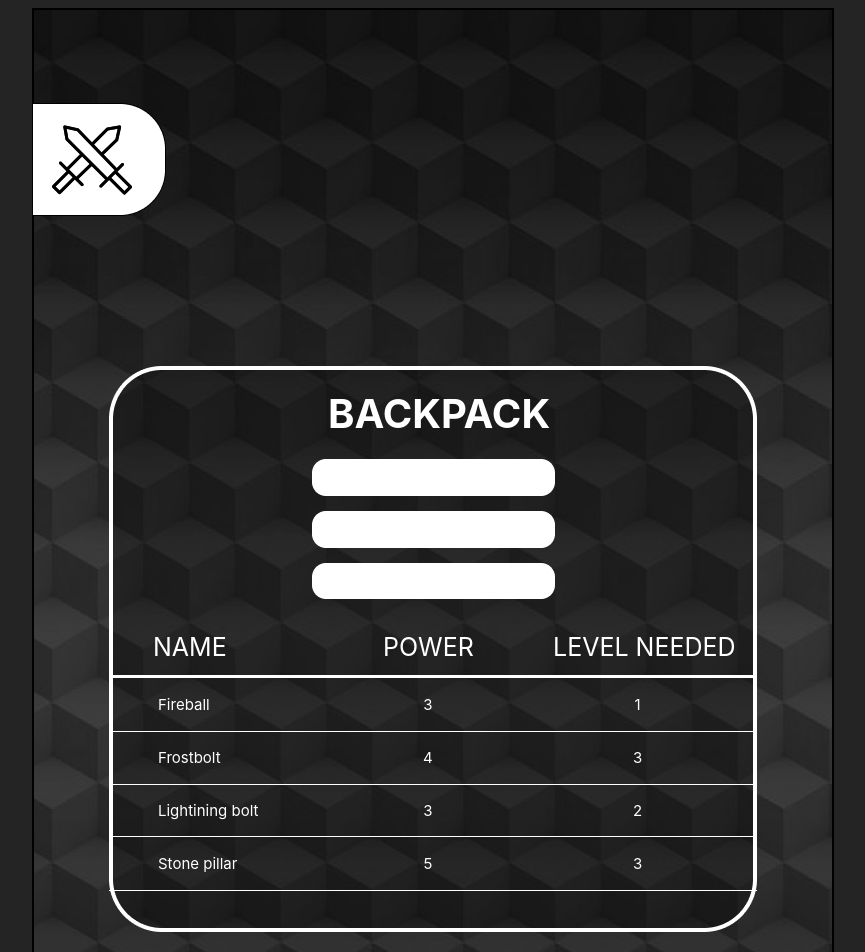
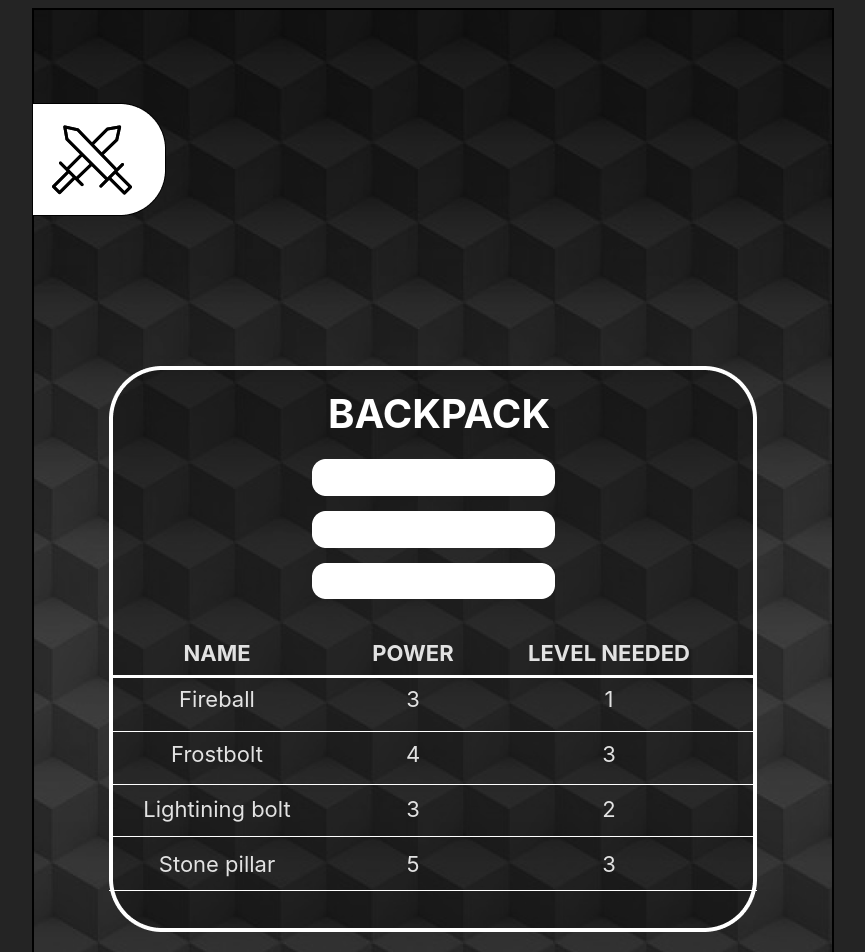
Before and after one commit to CapybaraWithANuke/Battle-Arena, a Vue app: page /backpack in a window 1280 px wide. Shown: the top 952 px of the page, without its empty margins (208-1073 px from the left). Built offline with nearby package versions, Linux system fonts and the light colour scheme.

Commit message:
visual changes

```diff
--- a/package.json
+++ b/package.json
@@ -10,13 +10,10 @@
   },
   "dependencies": {
     "vue": "^3.3.4",
-    "vue-router": "^4.2.5",
-    "vue3-easy-data-table": "^1.5.47",
-    "vue3-easy-table": "^1.4.1"
+    "vue-router": "^4.2.5"
   },
   "devDependencies": {
     "@vitejs/plugin-vue": "^4.2.3",
-    "sass": "^1.69.5",
     "vite": "^4.4.5"
   }
 }
--- a/src/App.vue
+++ b/src/App.vue
@@ -1,5 +1,15 @@
 <script setup>
 import { RouterLink, RouterView } from 'vue-router'
+</script>
+
+<script>
+export default {
+  data() {
+    return {
+      token: ""
+    }
+  }
+}
 </script>
 
 <template>
--- a/src/components/Backpack.vue
+++ b/src/components/Backpack.vue
@@ -1,32 +1,106 @@
-<script setup>
+<script>
+export default {
+  data() {
+    return {
+      ability1: "",
+      ability2: "",
+      ability3: "",
+      turn: 0
+    }
+  },
+  methods: {
+    selectAbility(name) {
+
+      if (this.turn == 0 || this.turn == 3) {
+        document.getElementById("label1").innerHTML = name;
+        this.turn = 0;
+      }
+      else if (this.turn == 1) {
+        document.getElementById("label2").innerHTML = name;
+      }
+      else if (this.turn == 2) {
+        document.getElementById("label3").innerHTML = name;
+      }
+
+      ++this.turn;
+
+
+
+      console.log("Ability 1: " + this.ability1);
+      console.log("Ability 2: " + this.ability2);
+      console.log("Ability 3: " + this.ability3);
+
+    },
+    getData() {
+      fetch('https://balandrau.salle.url.edu/i3/players/attacks', {
+        header: {
+          "Bearer": this.$root.token
+        }
+      }).then(response => {
+        return response.json();
+      })
+      .then(attacks => {
+        console.log(attacks.attack_id)
+      })
+    }
+  }
+}
 
 </script>
 
 <template>
     <div class="Screen">
         <RouterLink to="/menuMv"> <img class="HomeLogo" src="..\assets\images\HomeLogo.png"> </RouterLink>
+
         <label class="backpack-text"><strong>BACKPACK</strong></label>
-        <label class="name-text">NAME</label><label class="power-text">POWER</label><label class="level-text">LEVEL NEEDED</label>
-        <div class="column-name">
-            <label class="table-cell">Fireball</label>
-            <label class="table-cell">Frostbolt</label>
-            <label class="table-cell">Lightining bolt</label>
-            <label class="table-cell">Stone pillar</label>
-        </div>
 
-        <div class="column-power">
-            <label class="table-cell">3</label>
-            <label class="table-cell">4</label>
-            <label class="table-cell">3</label>
-            <label class="table-cell">5</label>
-        </div>
+        <table class="table-abilities">
+          <tbody>
+            <tr>
+              <td class="td-abilities" id="label1"></td>
+            </tr>
+            <tr>
+              <td class="td-abilities" id="label2"></td>
+            </tr>
+            <tr>
+              <td class="td-abilities" id="label3"></td>
+            </tr>
+          </tbody>
+        </table>
 
-        <div class="column-level">
-            <label class="table-cell">1</label>
-            <label class="table-cell">3</label>
-            <label class="table-cell">2</label>
-            <label class="table-cell">3</label>
-        </div>
+
+        <table>
+          <thead>
+            <tr>
+              <th>NAME</th>
+              <th>POWER</th>
+              <th>LEVEL NEEDED</th>
+            </tr>
+          </thead>
+          <tbody>
+            <tr>
+              <td v-on:click="selectAbility('Fireball')">Fireball</td>
+              <td>3</td>
+              <td>1</td>
+            </tr>
+            <tr>
+              <td v-on:click="selectAbility('Frostbolt')">Frostbolt</td>
+              <td>4</td>
+              <td>3</td>
+            </tr>
+            <tr>
+              <td v-on:click="selectAbility('Lightning bolt')">Lightining bolt</td>
+              <td>3</td>
+              <td>2</td>
+            </tr>
+            <tr>
+              <td v-on:click="selectAbility('Stone pillar')">Stone pillar</td>
+              <td>5</td>
+              <td>3</td>
+            </tr>
+          </tbody>
+
+        </table>
     </div>
 </template>
 
@@ -55,60 +129,31 @@
     color: white;
 }
 
-.name-text {
-    font-size: 25px;
-    position: absolute;
-    top: 620px;
-    left: 120px;
-    color: white;
-}
-.power-text {
-    font-size: 25px;
-    position: absolute;
-    top: 620px;
-    left: 350px;
-    color: white;
-
-}
-.level-text {
-    font-size: 25px;
-    position: absolute;
-    top: 620px;
-    left: 520px;
-    color: white;
-
+table{
+  position: absolute;
+  top: 625px;
+  left: 85px;
+  font-size: 22px;
 }
 
-.table-cell {
-    font-size: 15px;
-    height: 53px;
-    color: white;
-
+td{
+  width: 174px;
+  padding: 10px;
 }
 
-.column-name {
-    position: absolute;
-    top: 685px;
-    left: 125px;
-    display: flex;
-    flex-direction: column;
-    align-items: start;
+td:hover{
+  cursor: default;
 }
 
-.column-power {
-    position: absolute;
-    top: 685px;
-    left: 390px;
-    display: flex;
-    flex-direction: column;
+.table-abilities{
+  position: absolute;
+  top: 440px;
+  color: black;
+  left: 300px;
 }
 
-.column-level {
-    position: absolute;
-    top: 685px;
-    left: 600px;
-    display: flex;
-    flex-direction: column;
+.td-abilities{
+  padding: 8.5px;
 }
 
 @media screen and (min-width: 2421px) {
```
Also changed, not shown: 1 other file (tests, documents, lock files or other folders).
